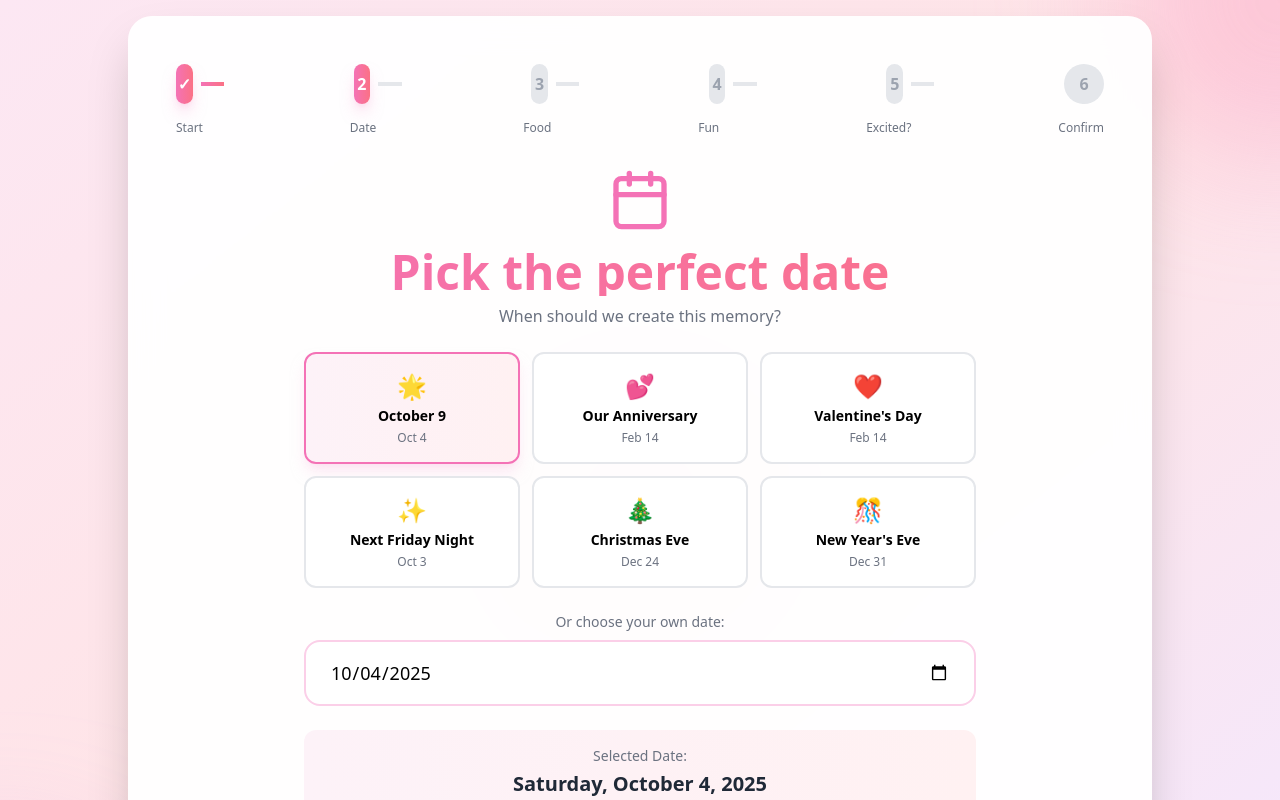
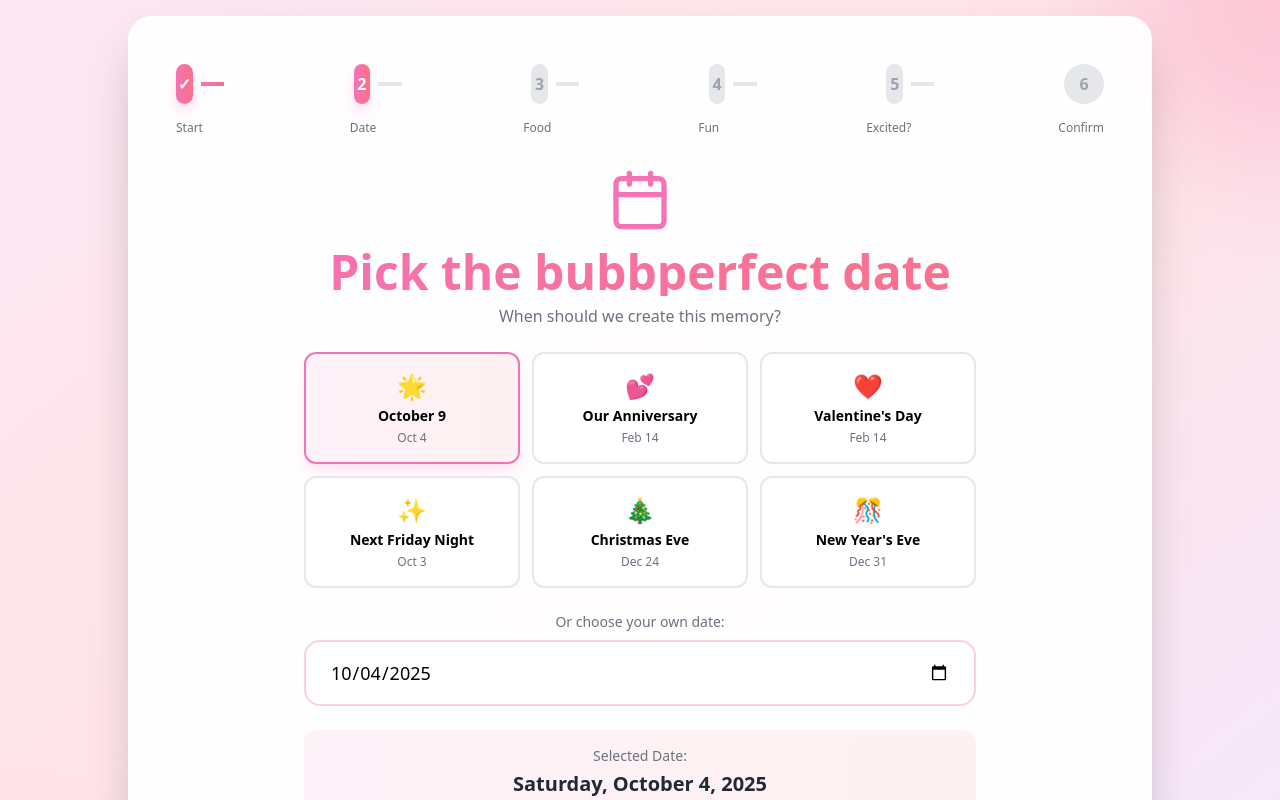
Before and after one commit to postyfan/bubbaversary-website, a React (Vite) app: page / in a window 1280 px wide. Both pictures are taken after a click on the button "Yes!". Shown: the top 800 px of the page. Built offline with nearby package versions, Linux system fonts and the light colour scheme; the HTML template or start-up script is replaced by a standard one.

Commit message:
added link to restaurant class, modified case 3 in render

```diff
--- a/src/App.jsx
+++ b/src/App.jsx
@@ -26,12 +26,13 @@ function App() {
   const restaurants = [
     {
       id: 1,
-      name: 'Sushi Garden',
+      name: 'AMA Bistro',
       emoji: '🍣',
       description: 'Fresh rolls & cozy vibes',
       cuisine: 'Japanese',
       price: '$$',
-      time: '7:00 PM'
+      time: '7:00 PM',
+      link: ''
     },
     {
       id: 2,
@@ -339,14 +340,14 @@ function App() {
             </div>
           </div>
         );
-
+      // Page 2 -> asking for date and time
       case 2:
         return (
           <div className="space-y-6">
             <div className="text-center">
               <Calendar className="w-16 h-16 text-pink-400 mx-auto mb-4" />
               <h2 className="text-4xl md:text-5xl font-bold bg-gradient-to-r from-pink-400 to-rose-400 bg-clip-text text-transparent">
-                Pick the perfect date
+                Pick the bubbperfect date
               </h2>
               <p className="text-gray-500 mt-2">When should we create this memory?</p>
             </div>
@@ -453,6 +454,9 @@ function App() {
                         <span className="flex items-center gap-1">
                           <Clock className="w-3 h-3" />
                           {restaurant.time}
+                        </span>
+                        <span className='flex items-center'>
+                          {restaurant.link}
                         </span>
                       </div>
                     </div>
```
